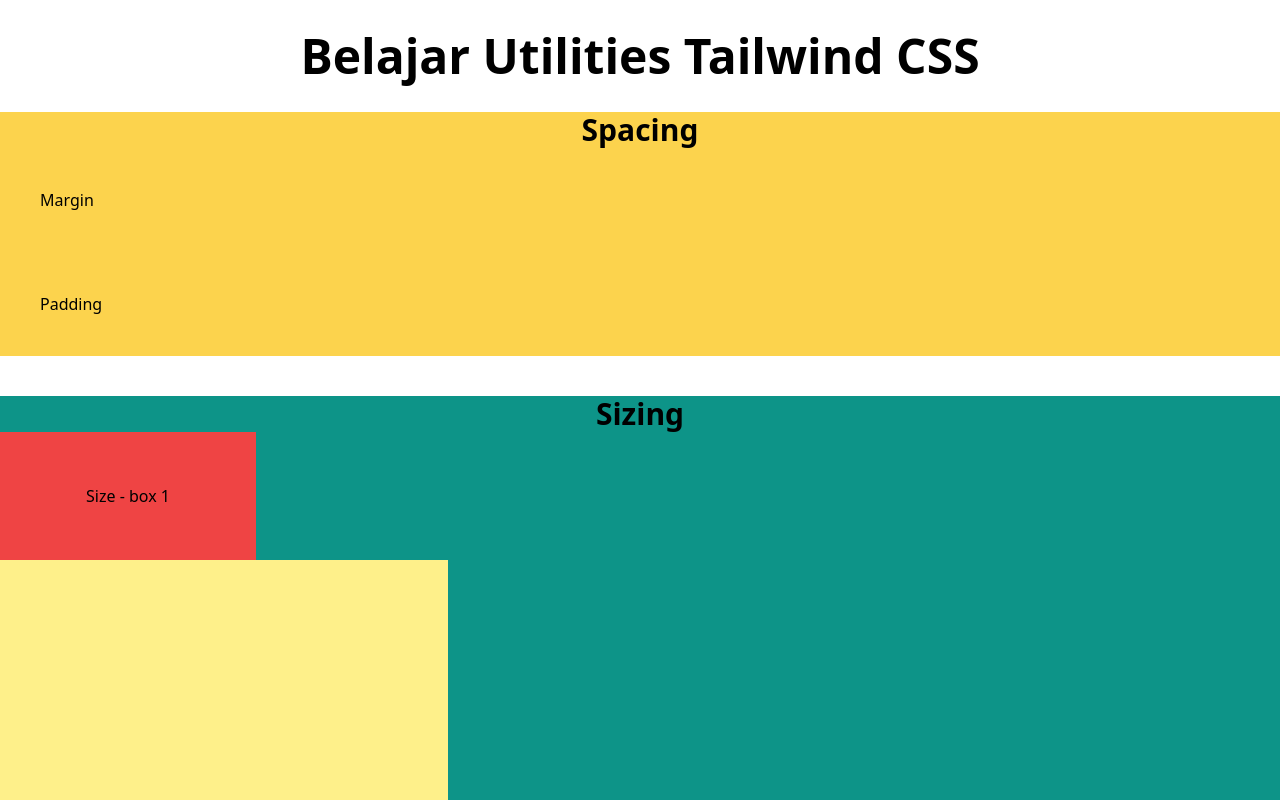
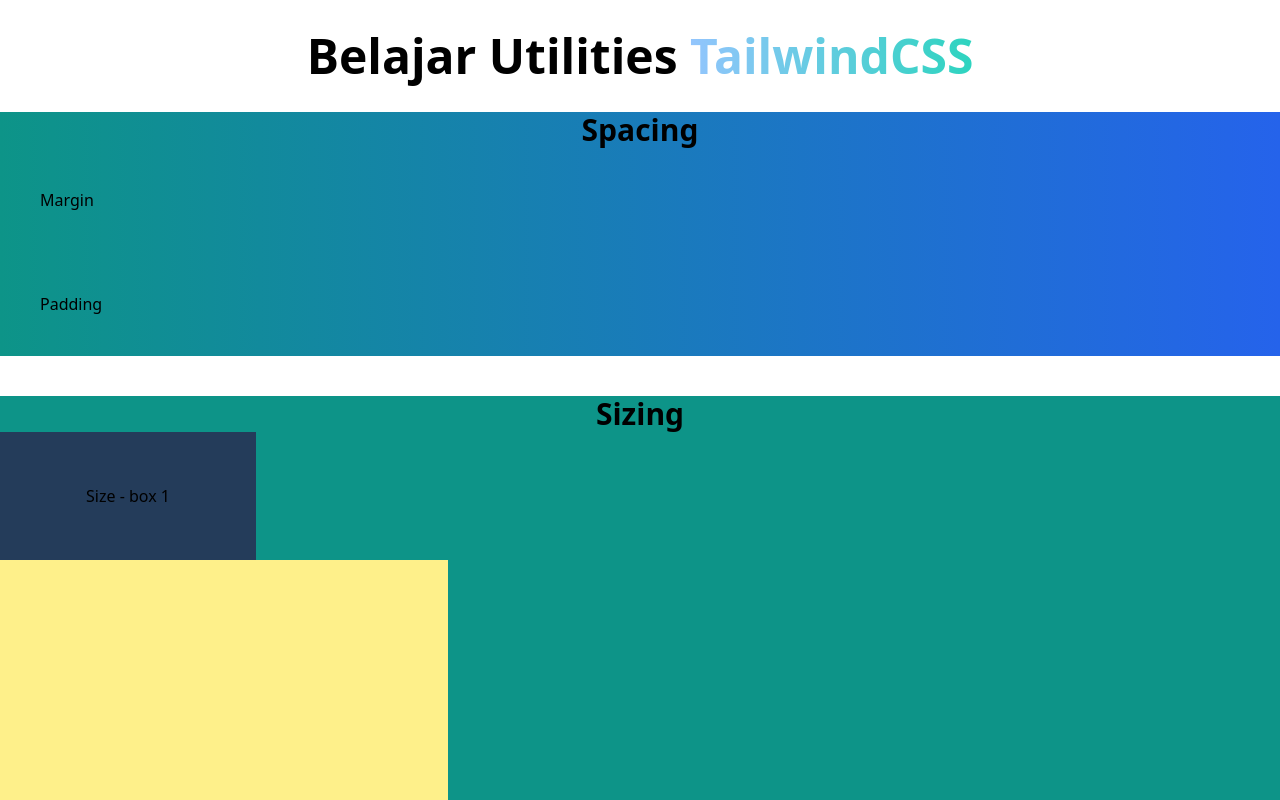
Before and after one commit to tamathecxder/belajar-tailwindcss, a website: page public/index.html in a window 1280 px wide. Shown: the top 800 px of the page. Drawn offline with Linux system fonts and the light colour scheme.

Commit message:
Kustomisasi background dan mencoba gradient warna

```diff
--- a/public/index.html
+++ b/public/index.html
@@ -22,25 +22,24 @@
 
 <body>
 
-  <h1 class="text-5xl font-bold text-center my-8">Belajar Utilities Tailwind CSS</h1>
+  <h1 class="text-5xl font-bold text-center my-8">Belajar Utilities <span class="bg-gradient-to-r from-blue-300 to-teal-400 text-transparent bg-clip-text">TailwindCSS</span></h1>
 
-  <section class="mb-10 bg-amber-300">
+  <section class="mb-10 bg-gradient-to-r from-teal-600 to-blue-600">
     <h3 class="font-semibold text-3xl text-center">Spacing</h3>
     <div class="m-10">Margin</div>
     <div class="p-10">Padding</div>
   </section>
 
-
   <section class="mb-10 w-full bg-teal-600">
     <h3 class="font-semibold text-3xl text-center">Sizing</h3>
-    <div class="w-64 h-32 bg-red-500 flex items-center justify-center">Size - box 1</div>
+    <div class="w-64 h-32 bg-atomic flex items-center justify-center">Size - box 1</div>
     <div class="max-w-md min-h-screen bg-yellow-200 flex items-center justify-center">Size - box 2</div>
   </section>
 
   <section class="mb-10 font-inter mx-auto max-w-3xl">
     <h2 class="m-4 text-3xl font-bold font-mono">Belajar Utility Typography pada Tailwind CSS</h2>
     <div class="mx-4">
-      <p>Author: John Doe - <span>12 Januari 2022</span></p>
+      <p>Author: <a href="" class="underline font-semibold text-slate-800">John Doe</a>, <span>12 Januari 2022</span></p>
     </div>
     <div>
       <p class="m-4">Lorem ipsum dolor sit amet consectetur adipisicing elit. Ut beatae esse id suscipit nam
--- a/tailwind.config.js
+++ b/tailwind.config.js
@@ -7,6 +7,9 @@
       },
       fontFamily: {
         'inter': ['Inter']
+      },
+      colors: {
+        'atomic': '#243c5a'
       }
     },
   },
```
Also changed, not shown: public/css/output.css.
